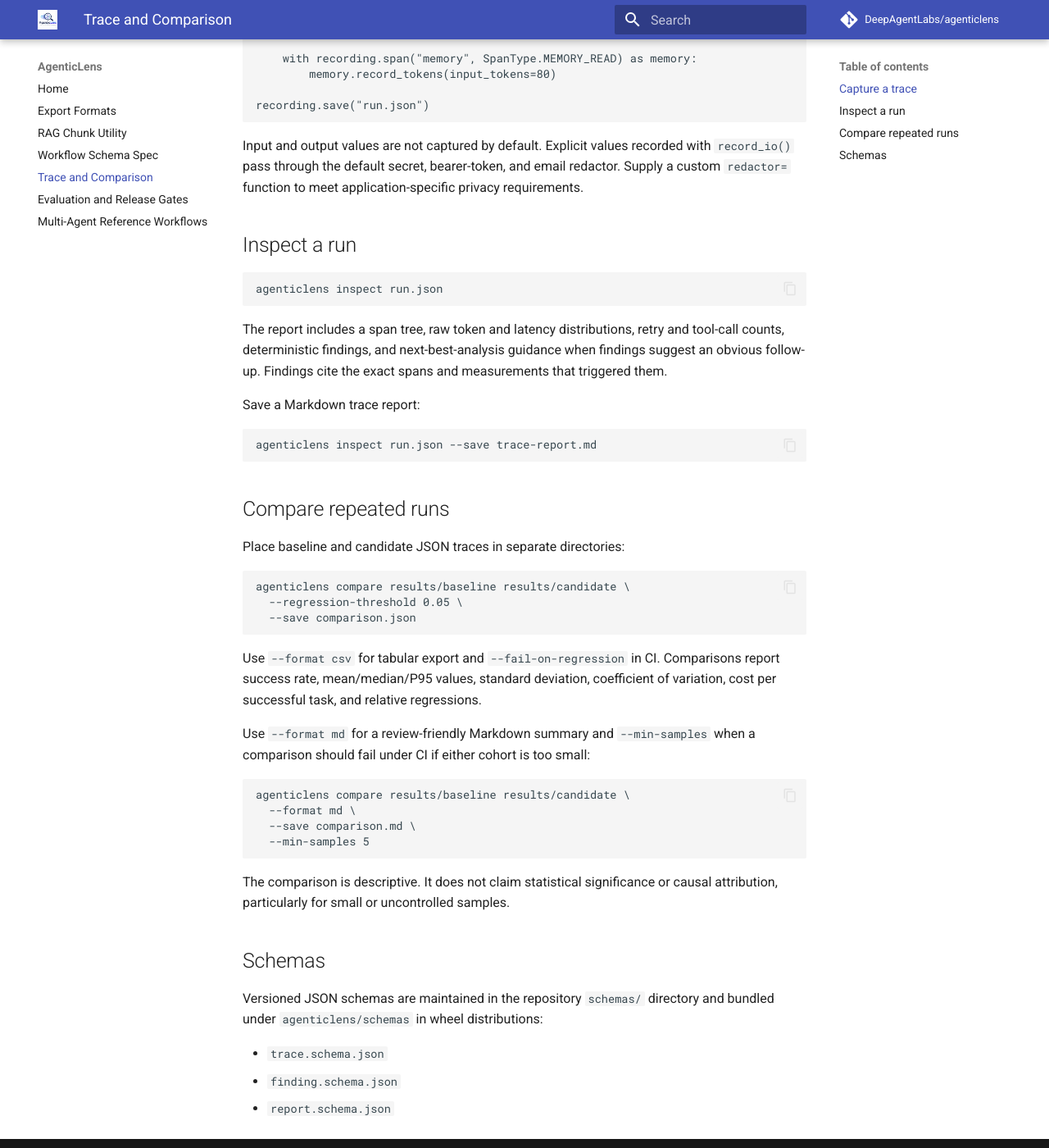
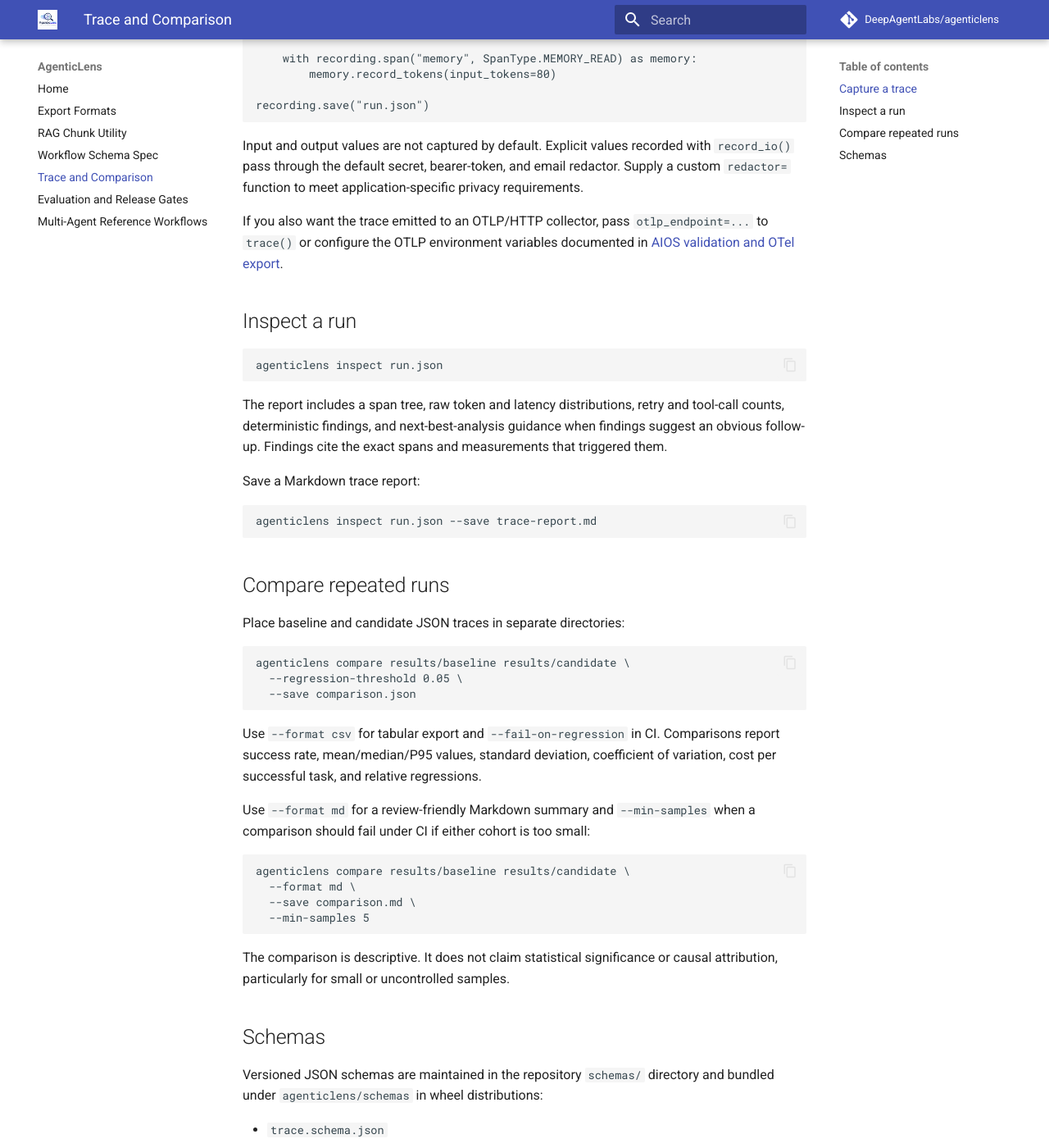
Before and after one commit to DeepAgentLabs/agenticlens, an MkDocs documentation site: the page built from docs/trace-and-comparison.md, in a window 1280 px wide and 1400 px high, scrolled down 410 px. Shown: the whole window at 82% size. Built offline with MkDocs 1.6.1 and Material for MkDocs 9.7.7, drawn with Linux system fonts in a browser that asks for light colours; comment, search, counter and statistics services are not loaded; some of the changed text lies outside the part shown.

Commit message:
docs: mention otlp trace export configuration

```diff
--- a/docs/trace-and-comparison.md
+++ b/docs/trace-and-comparison.md
@@ -22,6 +22,10 @@ recording.save("run.json")
 Input and output values are not captured by default. Explicit values recorded with
 `record_io()` pass through the default secret, bearer-token, and email redactor. Supply a
 custom `redactor=` function to meet application-specific privacy requirements.
+
+If you also want the trace emitted to an OTLP/HTTP collector, pass
+`otlp_endpoint=...` to `trace()` or configure the OTLP environment variables
+documented in [AIOS validation and OTel export](aios-validation-and-otel.md).
 
 ## Inspect a run
 
```
Also changed, not shown: other parts of docs/trace-and-comparison.md (+1 -0 lines).
